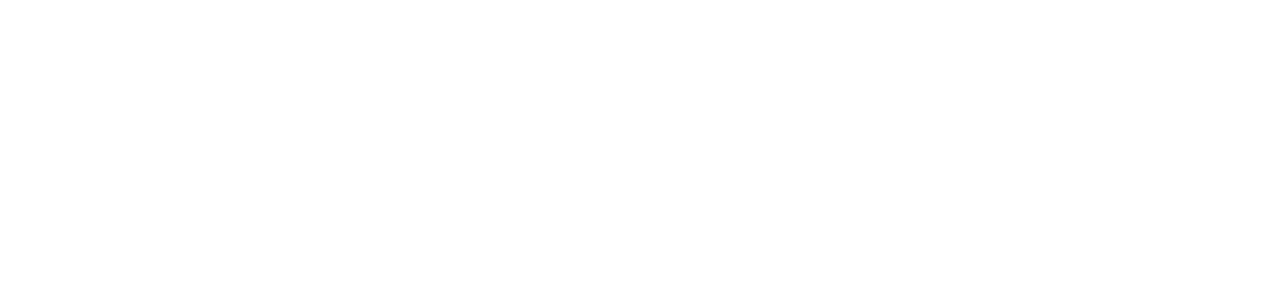
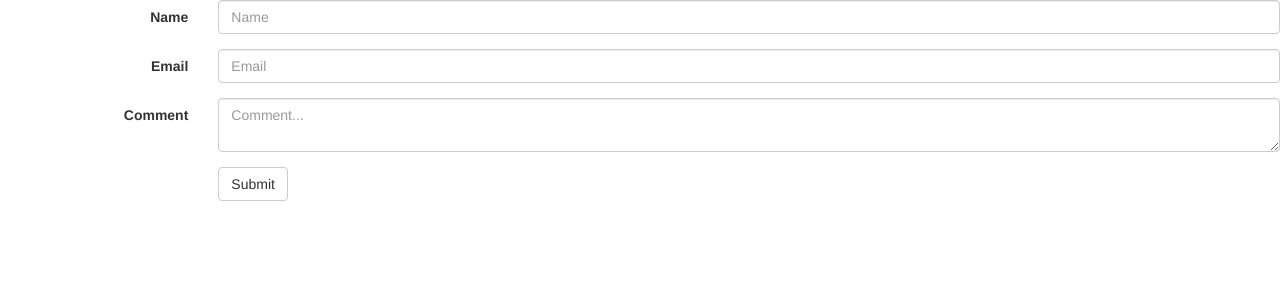
Before and after one commit to uwblockchain/website-expo-2018, a React (Create React App) app: page / in a window 1280 px wide. Shown: the top 300 px of the page. Built offline with nearby package versions, Linux system fonts and the light colour scheme.

Commit message:
Initial draft of form

```diff
--- a/src/js/App.js
+++ b/src/js/App.js
@@ -1,11 +1,13 @@
 import React, { Component } from 'react';
 import '../css/App.css';
+import FormWrapper from './Form';
 
 class App extends Component {
   render() {
     return (
       <div className="App">
         <link rel="stylesheet" href="https://maxcdn.bootstrapcdn.com/bootstrap/3.3.7/css/bootstrap.min.css" integrity="sha384-BVYiiSIFeK1dGmJRAkycuHAHRg32OmUcww7on3RYdg4Va+PmSTsz/K68vbdEjh4u" crossOrigin="anonymous" />
+        <FormWrapper />
       </div>
     );
   }
--- /dev/null
+++ b/src/js/Form.js
@@ -0,0 +1,41 @@
+import React from 'react';
+import { Form, FormGroup, Col, Button, FormControl, ControlLabel } from 'react-bootstrap';
+
+const FormWrapper = () => (
+  <Form horizontal>
+    <FormGroup controlId="Name">
+      <Col componentClass={ControlLabel} sm={2}>
+        Name
+      </Col>
+      <Col sm={10}>
+        <FormControl type="name" placeholder="Name" />
+      </Col>
+    </FormGroup>
+
+    <FormGroup controlId="Email">
+      <Col componentClass={ControlLabel} sm={2}>
+        Email
+      </Col>
+      <Col sm={10}>
+        <FormControl type="email" placeholder="Email" />
+      </Col>
+    </FormGroup>
+
+    <FormGroup controlId="Comment">
+      <Col componentClass={ControlLabel} sm={2}>
+        Comment
+      </Col>
+      <Col sm={10}>
+        <FormControl componentClass="textarea" placeholder="Comment..." />
+      </Col>
+    </FormGroup>
+
+    <FormGroup>
+      <Col smOffset={2} sm={10}>
+        <Button type="submit">Submit</Button>
+      </Col>
+    </FormGroup>
+  </Form>
+);
+
+export default FormWrapper;
```
